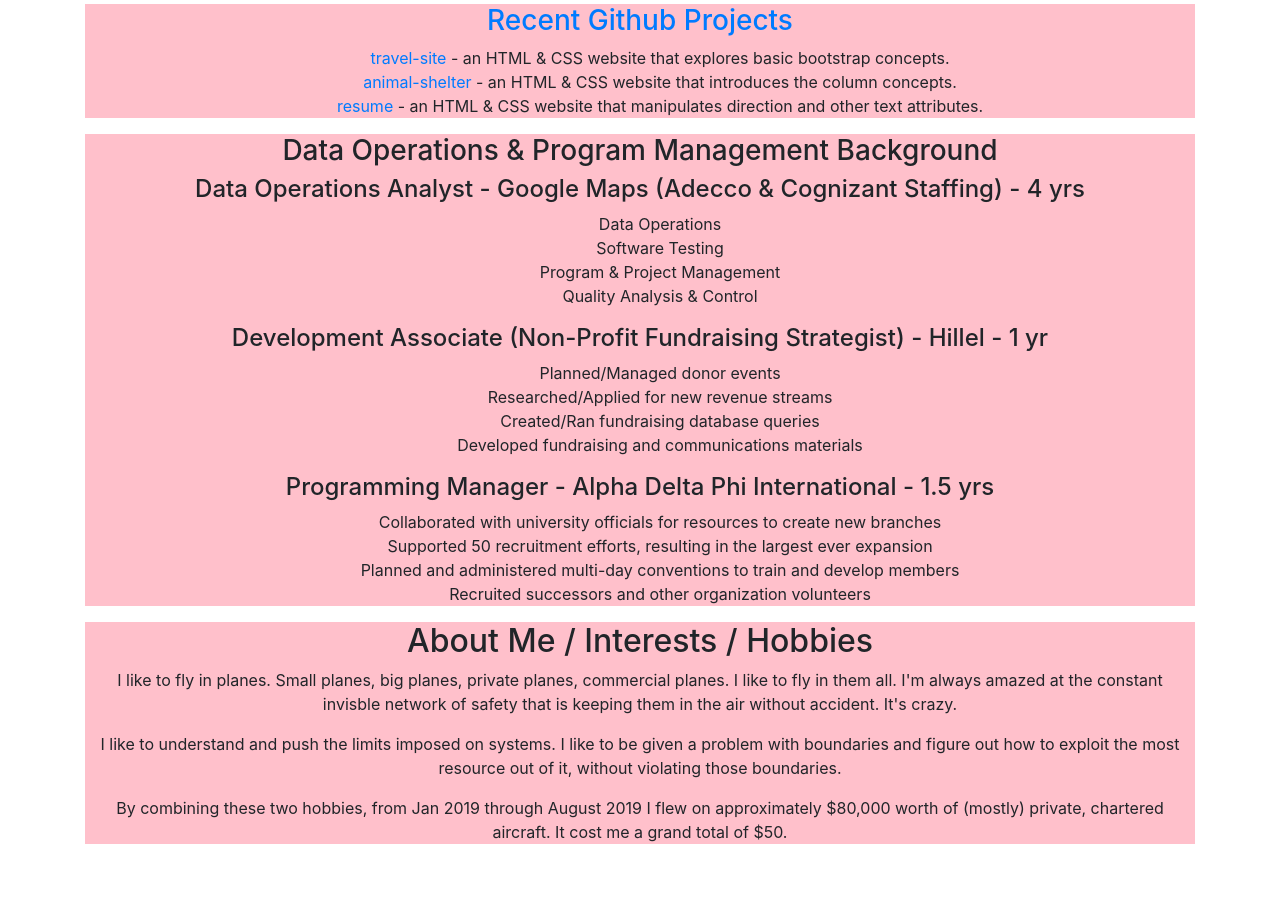
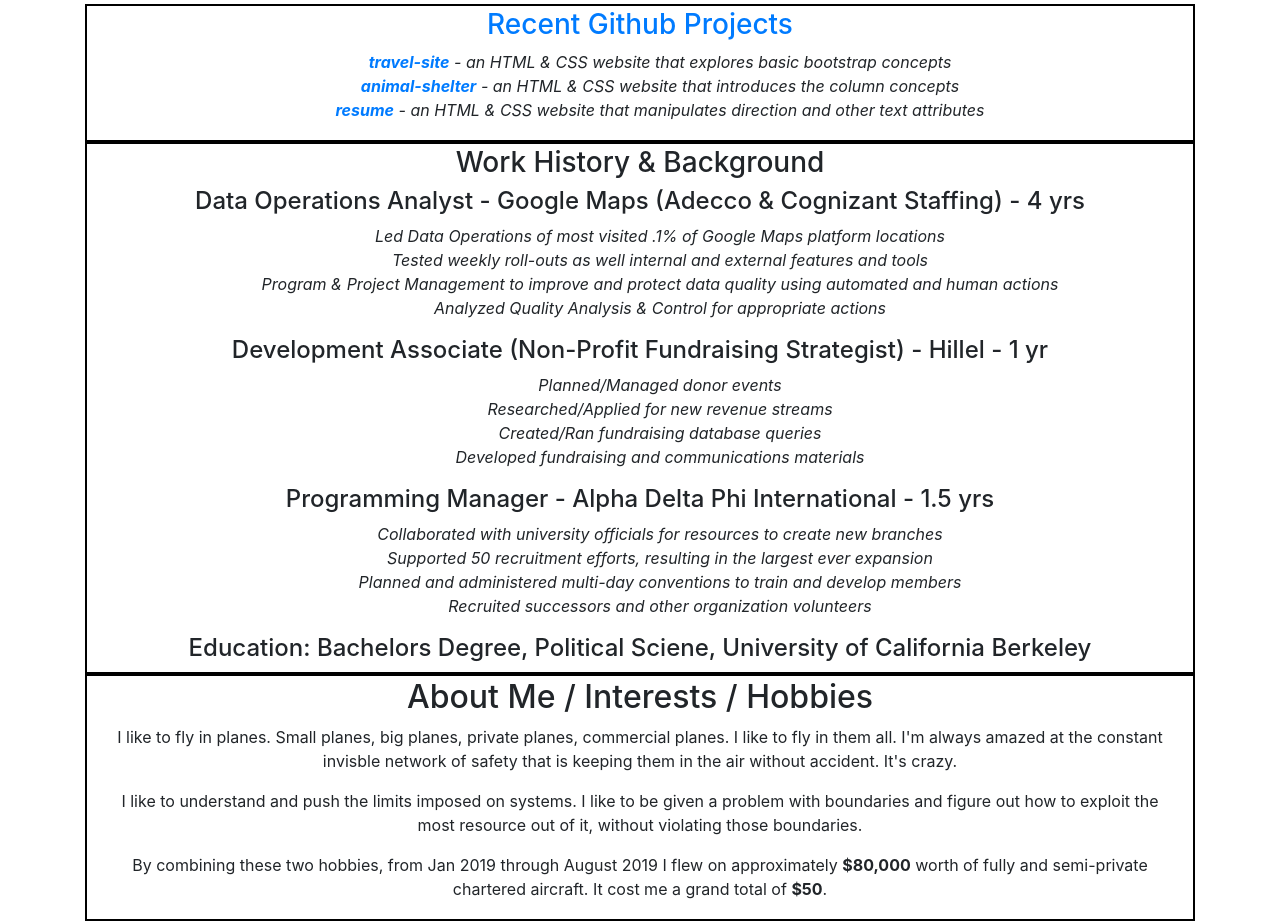
Before and after one commit to victorguttmann/portfolio-landing-page, a plain HTML site: page index.html in a window 1280 px wide. Shown: the part 356-1277 px from the top of the page. Before the commit the page ends 1216 px from the top, so only its background shows below. Drawn offline with Linux system fonts and the light colour scheme.

Commit message:
further css added

```diff
--- a/css/style.css
+++ b/css/style.css
@@ -12,19 +12,32 @@
 
 #github {
   text-align: center;
-  background-color: pink;
+  border-width:2px;
+  border-style:solid;
+  border-color:black;
+  padding-top: 2px;
+  padding-bottom: 2px;
 }
 
 #resume {
   text-align: center;
-  background-color: pink;
+  border-width:2px;
+  border-style:solid;
+  border-color:black;
+  padding-top: 2px;
+  padding-bottom: 2px;
 }
 
 #about-me {
   text-align: center;
-  background-color: pink;
+  border-width:2px;
+  border-style:solid;
+  border-color:black;
+  padding-top: 2px;
+  padding-bottom: 2px;
 }
 
 ul {
-  list-style-type: none
+  list-style-type: none;
+  font-style: italic;
 }
--- a/index.html
+++ b/index.html
@@ -38,9 +38,9 @@
             <h3 class="panel-title"><a href="https://github.com/victorguttmann?tab=repositories">Recent Github Projects</a></h3>
           </div>
             <ul>
-              <li><a href="https://github.com/victorguttmann/travel-site">travel-site</a> - an HTML & CSS website that explores basic bootstrap concepts.</li>
-              <li><a href="https://github.com/victorguttmann/animal-shelter">animal-shelter</a> - an HTML & CSS website that introduces the column concepts.</li>
-              <li><a href="https://github.com/victorguttmann/resume">resume</a> - an HTML & CSS website that manipulates direction and other text attributes.</li>
+              <li><a href="https://github.com/victorguttmann/travel-site"><strong>travel-site</strong></a> - an HTML & CSS website that explores basic bootstrap concepts</li>
+              <li><a href="https://github.com/victorguttmann/animal-shelter"><strong>animal-shelter</strong></a> - an HTML & CSS website that introduces the column concepts</li>
+              <li><a href="https://github.com/victorguttmann/resume"><strong>resume</strong></a> - an HTML & CSS website that manipulates direction and other text attributes</li>
             </ul>
         </div>
       </div>
@@ -49,14 +49,14 @@
       <div class="container" id="resume">
         <div class="panel panel-id">
           <div class="panel-heading">
-            <h3 class="panel-title">Data Operations & Program Management Background<h3>
+            <h3 class="panel-title">Work History & Background<h3>
           </div>
           <h4>Data Operations Analyst - Google Maps (Adecco & Cognizant Staffing) - 4 yrs</h4>
           <ul>
-            <li>Data Operations</li>
-            <li>Software Testing</li>
-            <li>Program & Project Management</li>
-            <li>Quality Analysis & Control</li>
+            <li>Led Data Operations of most visited .1% of Google Maps platform locations</li>
+            <li>Tested weekly roll-outs as well internal and external features and tools
+            <li>Program & Project Management to improve and protect data quality using automated and human actions</li>
+            <li>Analyzed Quality Analysis & Control for appropriate actions</li>
           </ul>
           <h4>Development Associate (Non-Profit Fundraising Strategist) - Hillel - 1 yr</h4>
           <ul>
@@ -72,6 +72,7 @@
             <li>Planned and administered multi-day conventions to train and develop members</li>
             <li>Recruited successors and other organization volunteers</li>
           </ul>
+          <h4>Education: Bachelors Degree, Political Sciene, University of California Berkeley</h4>
         </div>
       </div>
 
@@ -83,7 +84,7 @@
           </div>
           <p>I like to fly in planes. Small planes, big planes, private planes, commercial planes. I like to fly in them all. I'm always amazed at the constant invisble network of safety that is keeping them in the air without accident. It's crazy.</p>
           <p>I like to understand and push the limits imposed on systems. I like to be given a problem with boundaries and figure out how to exploit the most resource out of it, without violating those boundaries.</p>
-          <p>By combining these two hobbies, from Jan 2019 through August 2019 I flew on approximately $80,000 worth of (mostly) private, chartered aircraft. It cost me a grand total of $50.</p>
+          <p>By combining these two hobbies, from Jan 2019 through August 2019 I flew on approximately <span style="font-weight:bold">$80,000</span> worth of fully and semi-private chartered aircraft. It cost me a grand total of <span style="font-weight:bold">$50</span>.</p>
         </div>
       </div>
 
```
Also changed, not shown: 1 other file.
